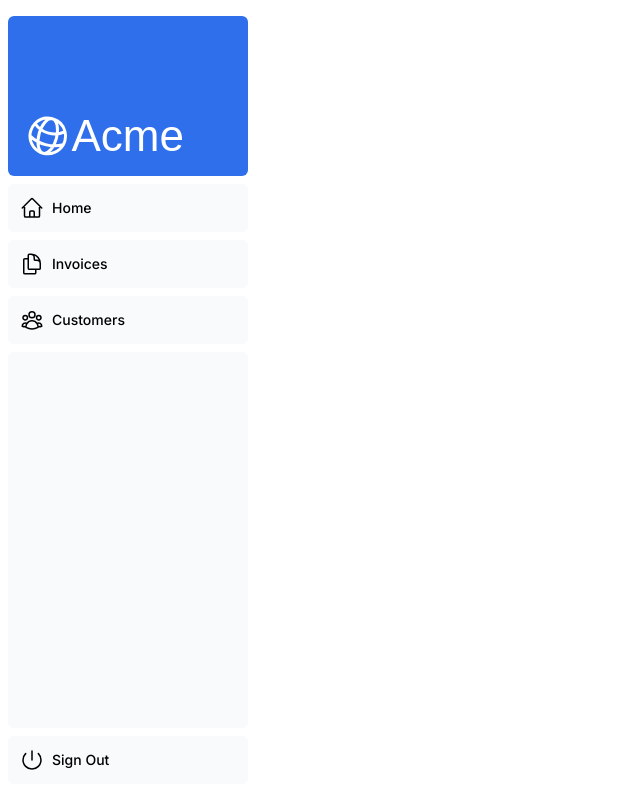
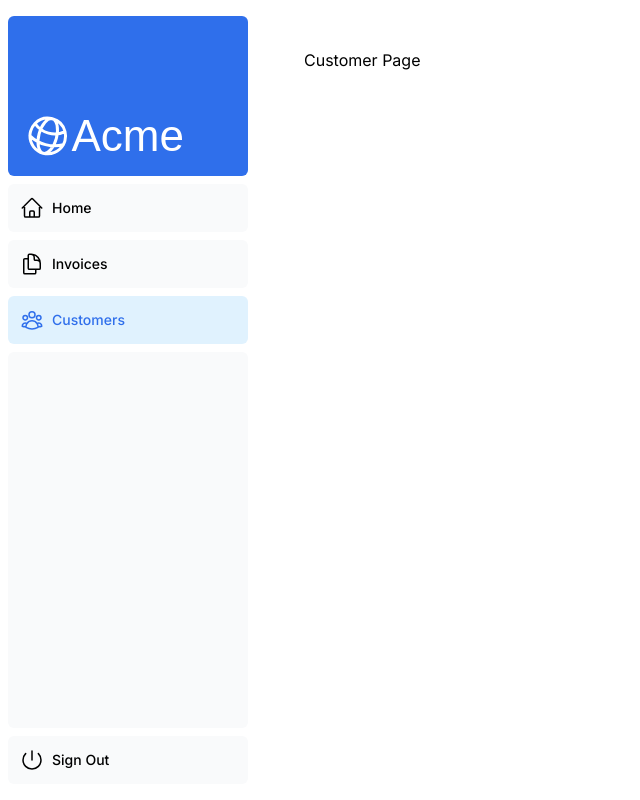
Before and after one commit to anthonb711/nextjs-dashboard, a Next.js app: page /dashboard/customers in a window 1280 px wide. Shown: the whole page, without its empty margins (0-640 px from the left). Built offline with nearby package versions, Linux system fonts and the light colour scheme; a web font is replaced by a local one.

Commit message:
Chapter 5 complete

```diff
--- a/app/dashboard/layout.tsx
+++ b/app/dashboard/layout.tsx
@@ -1,11 +1,12 @@
-import SideNav from "../ui/dashboard/sidenav";
+import SideNav from "@/app/ui/dashboard/sidenav";
 
-export default function Layout ({ children }: { children: React.ReactNode}) {
+export default function Layout({ children }: { children: React.ReactNode }) {
   return (
     <div className="flex h-screen flex-col md:flex-row md:overflow-hidden">
       <div className="w-full flex-none md:w-64">
         <SideNav />
       </div>
+      <div className="flex-grow p-6 md:overflow-y-auto md:p-12">{children}</div>
     </div>
   );
 }
--- a/app/ui/dashboard/nav-links.tsx
+++ b/app/ui/dashboard/nav-links.tsx
@@ -1,8 +1,17 @@
+'use client';
+
 import {
   UserGroupIcon,
   HomeIcon,
   DocumentDuplicateIcon,
 } from '@heroicons/react/24/outline';
+
+import Link from 'next/link';
+import { usePathname } from 'next/navigation';
+import clsx from 'clsx';
+
+
+
 
 // Map of links to display in the side navigation.
 // Depending on the size of the application, this would be stored in a database.
@@ -17,19 +26,25 @@
 ];
 
 export default function NavLinks() {
+  const pathname = usePathname();
   return (
     <>
       {links.map((link) => {
         const LinkIcon = link.icon;
         return (
-          <a
+          <Link
             key={link.name}
             href={link.href}
-            className="flex h-[48px] grow items-center justify-center gap-2 rounded-md bg-gray-50 p-3 text-sm font-medium hover:bg-sky-100 hover:text-blue-600 md:flex-none md:justify-start md:p-2 md:px-3"
+            className={clsx (
+              "flex h-[48px] grow items-center justify-center gap-2 rounded-md bg-gray-50 p-3 text-sm font-medium hover:bg-sky-100 hover:text-blue-600 md:flex-none md:justify-start md:p-2 md:px-3",
+              {
+                "bg-sky-100 text-blue-600": pathname === link.href,
+              },
+            )}
           >
             <LinkIcon className="w-6" />
             <p className="hidden md:block">{link.name}</p>
-          </a>
+          </Link>
         );
       })}
     </>
```
